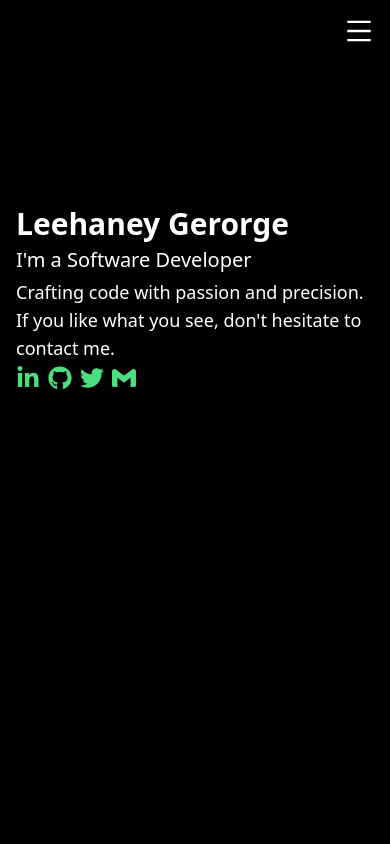
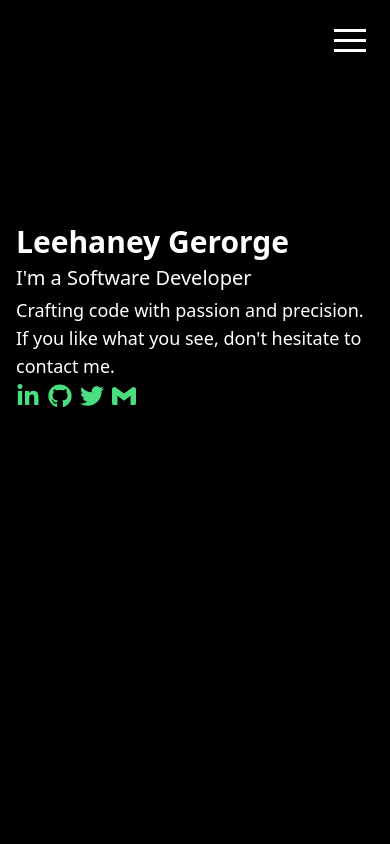
Before and after one commit to leehaney254/portfolio, a React (Vite) app: page / in a window 390 px wide. Shown: the top 844 px of the page. Built offline with nearby package versions, Linux system fonts and the light colour scheme.

Commit message:
Feat: Mobile menu

```diff
--- a/package.json
+++ b/package.json
@@ -11,6 +11,7 @@
   },
   "dependencies": {
     "emailjs-com": "^3.2.0",
+    "hamburger-react": "^2.5.0",
     "react": "^18.2.0",
     "react-dom": "^18.2.0",
     "react-icons": "^4.9.0"
--- a/src/components/Intro.tsx
+++ b/src/components/Intro.tsx
@@ -1,12 +1,12 @@
 import React from 'react'
-import { AiOutlineMenu } from "react-icons/ai";
+import { Spin as Hamburger } from 'hamburger-react'
 import { name, profession, catchPhrase, socilaMedia } from '../data/data';
 
 const Intro: React.FC = () => {
   return (
     <section className="p-4 bg-black text-white h-screen">
       <div className="flex justify-end">
-        <AiOutlineMenu className="text-3xl" />
+        <Hamburger />
       </div>
       <div className="mt-40 flex flex-col gap-1">
         <h1 className="text-3xl font-bold">{name}</h1>
```
Also changed, not shown: 1 other file (tests, documents, lock files or other folders).
